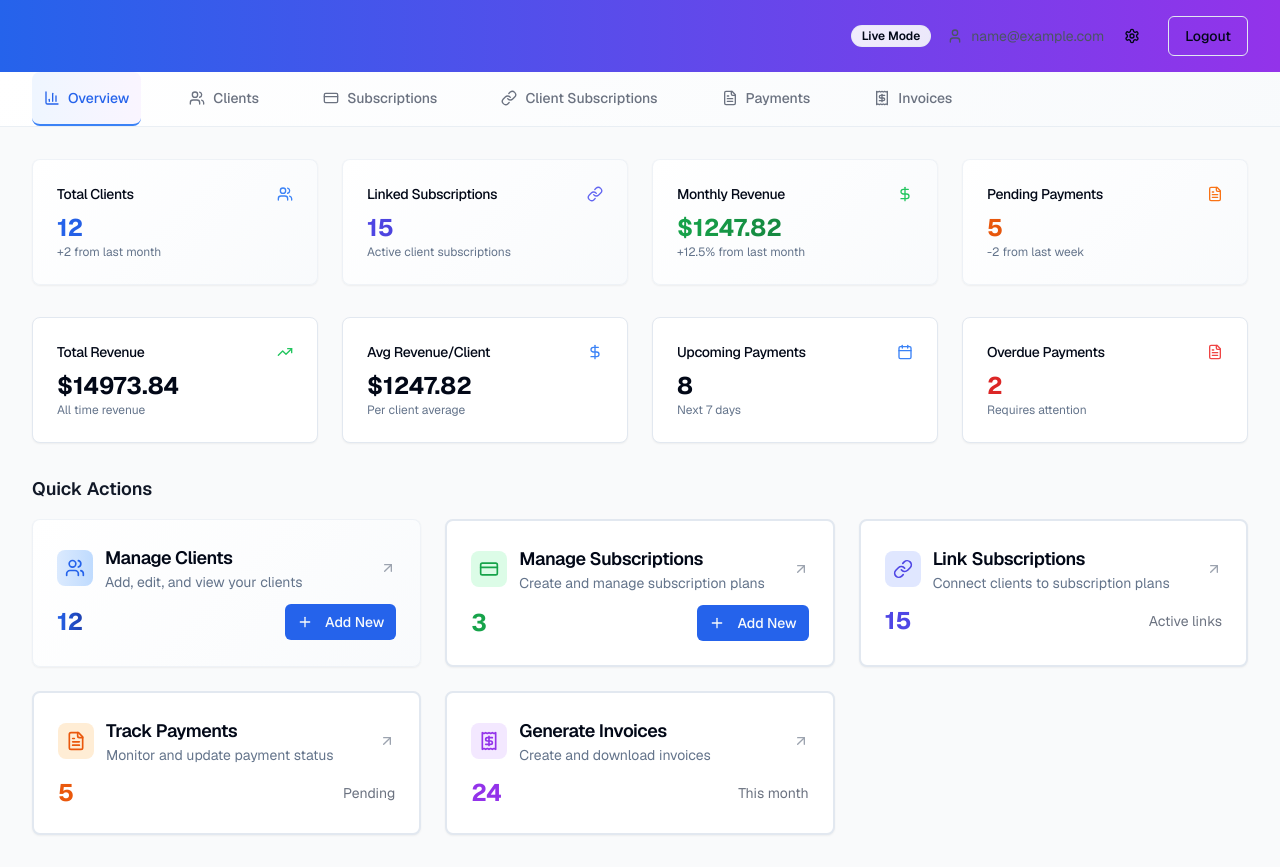
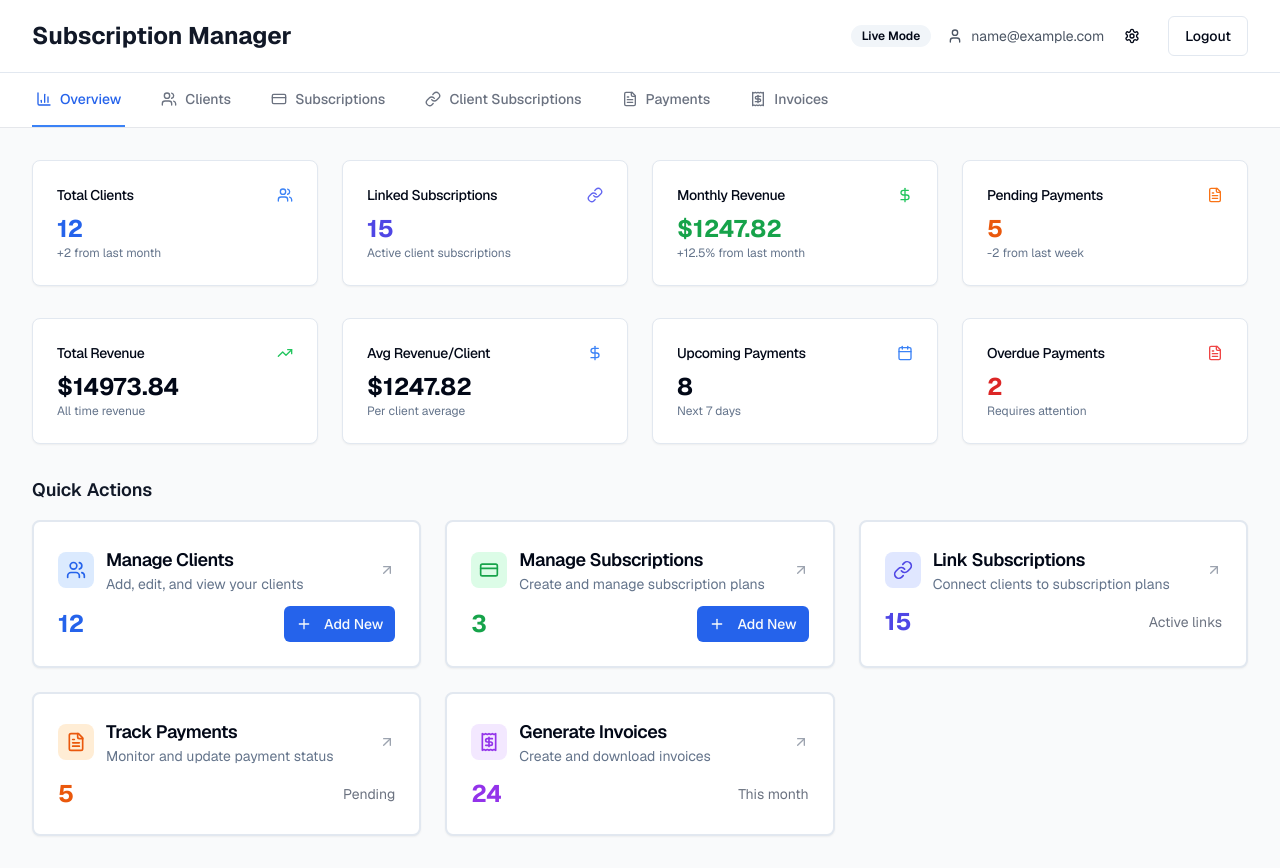
Before and after one commit to DevKabinet/subscription-manager, a Next.js app: page /dashboard in a window 1280 px wide. Built offline with nearby package versions, Linux system fonts and the light colour scheme; sample sign-in values are in the browser's storage.

Commit message:
feat: adopt clean, modern design with solid colors
Remove gradients; introduce solid color scheme and clean typography

#VERCEL_SKIP

Co-authored-by: null <153731788+DevKabinet@users.noreply.github.com>

```diff
--- a/app/dashboard/layout.tsx
+++ b/app/dashboard/layout.tsx
@@ -35,14 +35,12 @@ export default function DashboardLayout({
 
   return (
     <div className="min-h-screen bg-gray-50">
-      <header className="bg-gradient-to-r from-blue-600 to-purple-600 shadow-sm">
+      <header className="bg-white shadow-sm border-b">
         <div className="max-w-7xl mx-auto px-4 sm:px-6 lg:px-8">
           <div className="flex justify-between items-center py-4">
-            <h1 className="text-2xl font-bold bg-clip-text text-transparent">Subscription Manager</h1>
+            <h1 className="text-2xl font-bold text-gray-900">Subscription Manager</h1>
             <div className="flex items-center gap-4">
-              <Badge variant="secondary" className="gradient-card">
-                {localStorage.getItem("isTester") ? "Tester Mode" : "Live Mode"}
-              </Badge>
+              <Badge variant="secondary">{localStorage.getItem("isTester") ? "Tester Mode" : "Live Mode"}</Badge>
 
               {/* User Info and Settings */}
               <div className="flex items-center gap-2">
--- a/app/dashboard/page.tsx
+++ b/app/dashboard/page.tsx
@@ -216,54 +216,46 @@ export default function DashboardPage() {
     <div className="space-y-8">
       {/* Enhanced Stats Cards */}
       <div className="grid grid-cols-1 md:grid-cols-2 lg:grid-cols-4 gap-6">
-        <Card className="gradient-card hover-lift">
+        <Card className="hover-lift">
           <CardHeader className="flex flex-row items-center justify-between space-y-0 pb-2">
             <CardTitle className="text-sm font-medium">Total Clients</CardTitle>
             <Users className="h-4 w-4 text-blue-500" />
           </CardHeader>
           <CardContent>
-            <div className="text-2xl font-bold bg-gradient-to-r from-blue-600 to-blue-800 bg-clip-text text-transparent">
-              {stats.totalClients}
-            </div>
+            <div className="text-2xl font-bold text-blue-600">{stats.totalClients}</div>
             <p className="text-xs text-muted-foreground">+2 from last month</p>
           </CardContent>
         </Card>
 
-        <Card className="gradient-card hover-lift">
+        <Card className="hover-lift">
           <CardHeader className="flex flex-row items-center justify-between space-y-0 pb-2">
             <CardTitle className="text-sm font-medium">Linked Subscriptions</CardTitle>
             <LinkIcon className="h-4 w-4 text-indigo-500" />
           </CardHeader>
           <CardContent>
-            <div className="text-2xl font-bold bg-gradient-to-r from-indigo-600 to-indigo-800 bg-clip-text text-transparent">
-              {stats.linkedSubscriptions}
-            </div>
+            <div className="text-2xl font-bold text-indigo-600">{stats.linkedSubscriptions}</div>
             <p className="text-xs text-muted-foreground">Active client subscriptions</p>
           </CardContent>
         </Card>
 
-        <Card className="gradient-card hover-lift">
+        <Card className="hover-lift">
           <CardHeader className="flex flex-row items-center justify-between space-y-0 pb-2">
             <CardTitle className="text-sm font-medium">Monthly Revenue</CardTitle>
             <DollarSign className="h-4 w-4 text-green-500" />
           </CardHeader>
           <CardContent>
-            <div className="text-2xl font-bold bg-gradient-to-r from-green-600 to-green-800 bg-clip-text text-transparent">
-              ${stats.monthlyRevenue.toFixed(2)}
-            </div>
+            <div className="text-2xl font-bold text-green-600">${stats.monthlyRevenue.toFixed(2)}</div>
             <p className="text-xs text-muted-foreground">+12.5% from last month</p>
           </CardContent>
         </Card>
 
-        <Card className="gradient-card hover-lift">
+        <Card className="hover-lift">
           <CardHeader className="flex flex-row items-center justify-between space-y-0 pb-2">
             <CardTitle className="text-sm font-medium">Pending Payments</CardTitle>
             <FileText className="h-4 w-4 text-orange-500" />
           </CardHeader>
           <CardContent>
-            <div className="text-2xl font-bold bg-gradient-to-r from-orange-600 to-orange-800 bg-clip-text text-transparent">
-              {stats.pendingPayments}
-            </div>
+            <div className="text-2xl font-bold text-orange-600">{stats.pendingPayments}</div>
             <p className="text-xs text-muted-foreground">-2 from last week</p>
           </CardContent>
         </Card>
@@ -271,7 +263,7 @@ export default function DashboardPage() {
 
       {/* Additional Stats Row */}
       <div className="grid grid-cols-1 md:grid-cols-2 lg:grid-cols-4 gap-6">
-        <Card>
+        <Card className="hover-lift">
           <CardHeader className="flex flex-row items-center justify-between space-y-0 pb-2">
             <CardTitle className="text-sm font-medium">Total Revenue</CardTitle>
             <TrendingUp className="h-4 w-4 text-green-500" />
@@ -282,7 +274,7 @@ export default function DashboardPage() {
           </CardContent>
         </Card>
 
-        <Card>
+        <Card className="hover-lift">
           <CardHeader className="flex flex-row items-center justify-between space-y-0 pb-2">
             <CardTitle className="text-sm font-medium">Avg Revenue/Client</CardTitle>
             <DollarSign className="h-4 w-4 text-blue-500" />
@@ -293,7 +285,7 @@ export default function DashboardPage() {
           </CardContent>
         </Card>
 
-        <Card>
+        <Card className="hover-lift">
           <CardHeader className="flex flex-row items-center justify-between space-y-0 pb-2">
             <CardTitle className="text-sm font-medium">Upcoming Payments</CardTitle>
             <Calendar className="h-4 w-4 text-blue-500" />
@@ -304,7 +296,7 @@ export default function DashboardPage() {
           </CardContent>
         </Card>
 
-        <Card>
+        <Card className="hover-lift">
           <CardHeader className="flex flex-row items-center justify-between space-y-0 pb-2">
             <CardTitle className="text-sm font-medium">Overdue Payments</CardTitle>
             <FileText className="h-4 w-4 text-red-500" />
@@ -321,12 +313,12 @@ export default function DashboardPage() {
         <h2 className="text-lg font-semibold text-gray-900 mb-4">Quick Actions</h2>
         <div className="grid grid-cols-1 md:grid-cols-2 lg:grid-cols-3 gap-6">
           {/* Clients Card */}
-          <Card className="group hover:shadow-lg transition-all duration-200 cursor-pointer border-2 hover:border-blue-200 gradient-card hover-lift">
+          <Card className="group hover:shadow-lg transition-all duration-200 cursor-pointer border-2 hover:border-blue-200 hover-lift">
             <Link href="/dashboard/clients" className="block">
               <CardHeader className="pb-3">
                 <div className="flex items-center justify-between">
                   <div className="flex items-center gap-3">
-                    <div className="p-2 bg-gradient-to-r from-blue-100 to-blue-200 rounded-lg group-hover:from-blue-200 group-hover:to-blue-300 transition-all">
+                    <div className="p-2 bg-blue-100 rounded-lg group-hover:bg-blue-200 transition-colors">
                       <Users className="h-5 w-5 text-blue-600" />
                     </div>
                     <div>
@@ -339,9 +331,7 @@ export default function DashboardPage() {
               </CardHeader>
               <CardContent className="pt-0">
                 <div className="flex items-center justify-between">
-                  <span className="text-2xl font-bold bg-gradient-to-r from-blue-600 to-blue-800 bg-clip-text text-transparent">
-                    {stats.totalClients}
-                  </span>
+                  <span className="text-2xl font-bold text-blue-600">{stats.totalClients}</span>
                   <Dialog open={isClientModalOpen} onOpenChange={setIsClientModalOpen}>
                     <DialogTrigger asChild>
                       <Button
@@ -410,7 +400,7 @@ export default function DashboardPage() {
           </Card>
 
           {/* Subscriptions Card */}
-          <Card className="group hover:shadow-lg transition-all duration-200 cursor-pointer border-2 hover:border-green-200">
+          <Card className="group hover:shadow-lg transition-all duration-200 cursor-pointer border-2 hover:border-green-200 hover-lift">
             <Link href="/dashboard/subscriptions" className="block">
               <CardHeader className="pb-3">
                 <div className="flex items-center justify-between">
@@ -433,6 +423,7 @@ export default function DashboardPage() {
                     <DialogTrigger asChild>
                       <Button
                         size="sm"
+                        className="hover-lift"
                         onClick={(e) => {
                           e.preventDefault()
                           e.stopPropagation()
@@ -505,7 +496,7 @@ export default function DashboardPage() {
           </Card>
 
           {/* Client Subscriptions Card */}
-          <Card className="group hover:shadow-lg transition-all duration-200 cursor-pointer border-2 hover:border-indigo-200">
+          <Card className="group hover:shadow-lg transition-all duration-200 cursor-pointer border-2 hover:border-indigo-200 hover-lift">
             <Link href="/dashboard/client-subscriptions" className="block">
               <CardHeader className="pb-3">
                 <div className="flex items-center justify-between">
@@ -531,7 +522,7 @@ export default function DashboardPage() {
           </Card>
 
           {/* Payments Card */}
-          <Card className="group hover:shadow-lg transition-all duration-200 cursor-pointer border-2 hover:border-orange-200">
+          <Card className="group hover:shadow-lg transition-all duration-200 cursor-pointer border-2 hover:border-orange-200 hover-lift">
             <Link href="/dashboard/payments" className="block">
               <CardHeader className="pb-3">
                 <div className="flex items-center justify-between">
@@ -557,7 +548,7 @@ export default function DashboardPage() {
           </Card>
 
           {/* Invoices Card */}
-          <Card className="group hover:shadow-lg transition-all duration-200 cursor-pointer border-2 hover:border-purple-200">
+          <Card className="group hover:shadow-lg transition-all duration-200 cursor-pointer border-2 hover:border-purple-200 hover-lift">
             <Link href="/dashboard/invoices" className="block">
               <CardHeader className="pb-3">
                 <div className="flex items-center justify-between">
--- a/app/globals.css
+++ b/app/globals.css
@@ -85,52 +85,10 @@
   }
   body {
     @apply bg-background text-foreground;
-    background: linear-gradient(135deg, #f8fafc 0%, #f1f5f9 50%, #e2e8f0 100%);
-    min-height: 100vh;
-  }
-
-  .dark body {
-    background: linear-gradient(135deg, #0f172a 0%, #1e293b 50%, #334155 100%);
   }
 }
 
-/* Custom gradient backgrounds for cards and components */
-.gradient-card {
-  background: linear-gradient(135deg, rgba(255, 255, 255, 0.9) 0%, rgba(248, 250, 252, 0.9) 100%);
-  backdrop-filter: blur(10px);
-  border: 1px solid rgba(226, 232, 240, 0.5);
-}
-
-.dark .gradient-card {
-  background: linear-gradient(135deg, rgba(30, 41, 59, 0.9) 0%, rgba(51, 65, 85, 0.9) 100%);
-  border: 1px solid rgba(71, 85, 105, 0.5);
-}
-
-/* Header gradient */
-.header-gradient {
-  background: linear-gradient(135deg, rgba(255, 255, 255, 0.95) 0%, rgba(248, 250, 252, 0.95) 100%);
-  backdrop-filter: blur(20px);
-  border-bottom: 1px solid rgba(226, 232, 240, 0.6);
-}
-
-.dark .header-gradient {
-  background: linear-gradient(135deg, rgba(15, 23, 42, 0.95) 0%, rgba(30, 41, 59, 0.95) 100%);
-  border-bottom: 1px solid rgba(71, 85, 105, 0.6);
-}
-
-/* Navigation gradient */
-.nav-gradient {
-  background: linear-gradient(135deg, rgba(255, 255, 255, 0.98) 0%, rgba(248, 250, 252, 0.98) 100%);
-  backdrop-filter: blur(15px);
-  border-bottom: 1px solid rgba(226, 232, 240, 0.7);
-}
-
-.dark .nav-gradient {
-  background: linear-gradient(135deg, rgba(15, 23, 42, 0.98) 0%, rgba(30, 41, 59, 0.98) 100%);
-  border-bottom: 1px solid rgba(71, 85, 105, 0.7);
-}
-
-/* Subtle animation for interactive elements */
+/* Subtle hover effects */
 .hover-lift {
   transition: all 0.2s ease-in-out;
 }
--- a/components/dashboard-nav.tsx
+++ b/components/dashboard-nav.tsx
@@ -18,7 +18,7 @@ export function DashboardNav() {
   const pathname = usePathname()
 
   return (
-    <nav className="nav-gradient">
+    <nav className="border-b border-gray-200 bg-white">
       <div className="max-w-7xl mx-auto px-4 sm:px-6 lg:px-8">
         <div className="flex space-x-8">
           {navigation.map((item) => {
@@ -29,9 +29,9 @@ export function DashboardNav() {
                 key={item.name}
                 href={item.href}
                 className={cn(
-                  "flex items-center gap-2 p-4 border-b-2 font-medium text-sm transition-all duration-200 hover-lift rounded-lg",
+                  "flex items-center gap-2 py-4 px-1 border-b-2 font-medium text-sm transition-colors hover-lift",
                   isActive
-                    ? "border-blue-500 text-blue-600 bg-gradient-to-r from-blue-50 to-purple-50 px-3 rounded-t-lg"
+                    ? "border-blue-500 text-blue-600"
                     : "border-transparent text-gray-500 hover:text-gray-700 hover:border-gray-300",
                 )}
               >
```
Also changed, not shown: app/login/page.tsx (+5 -16 lines).
